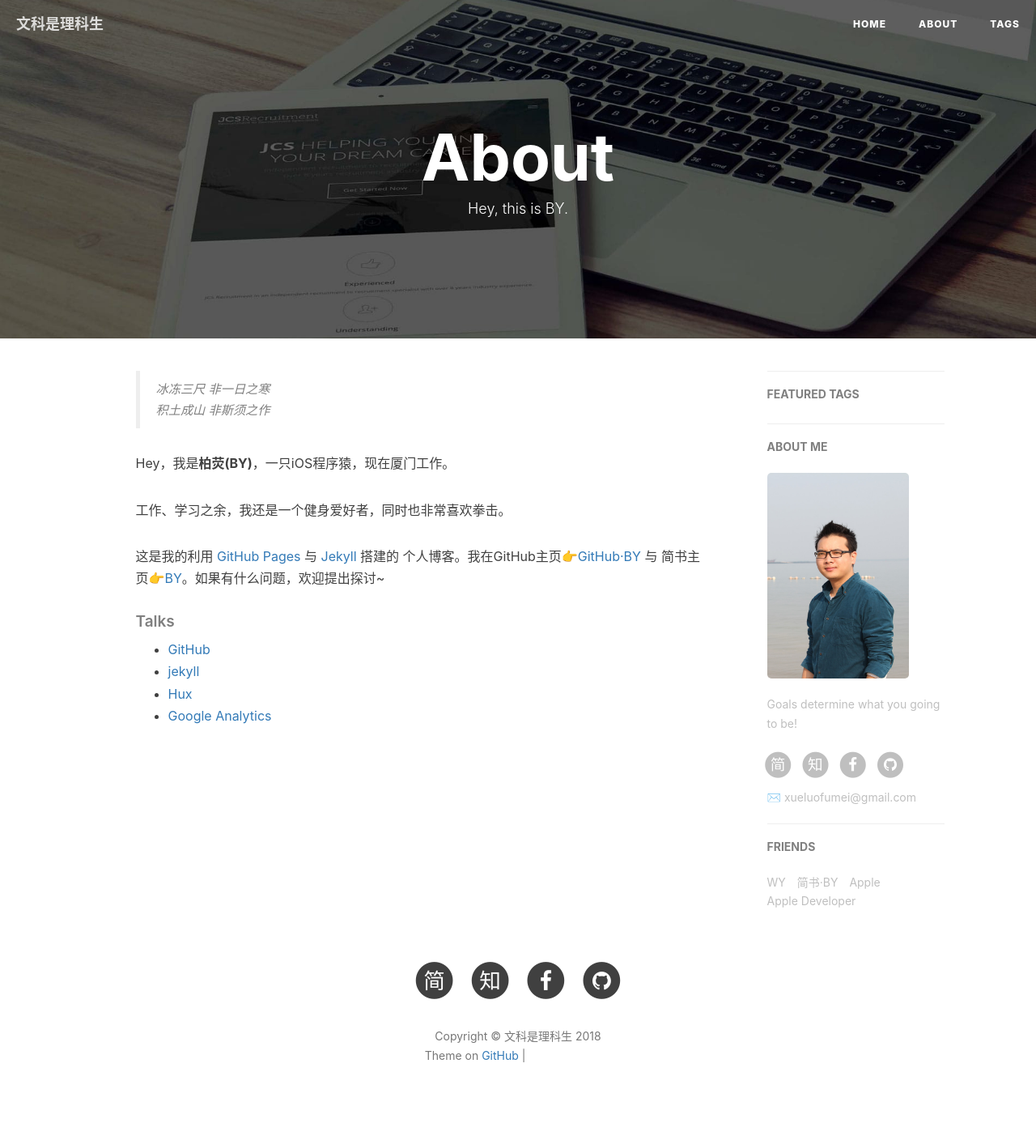
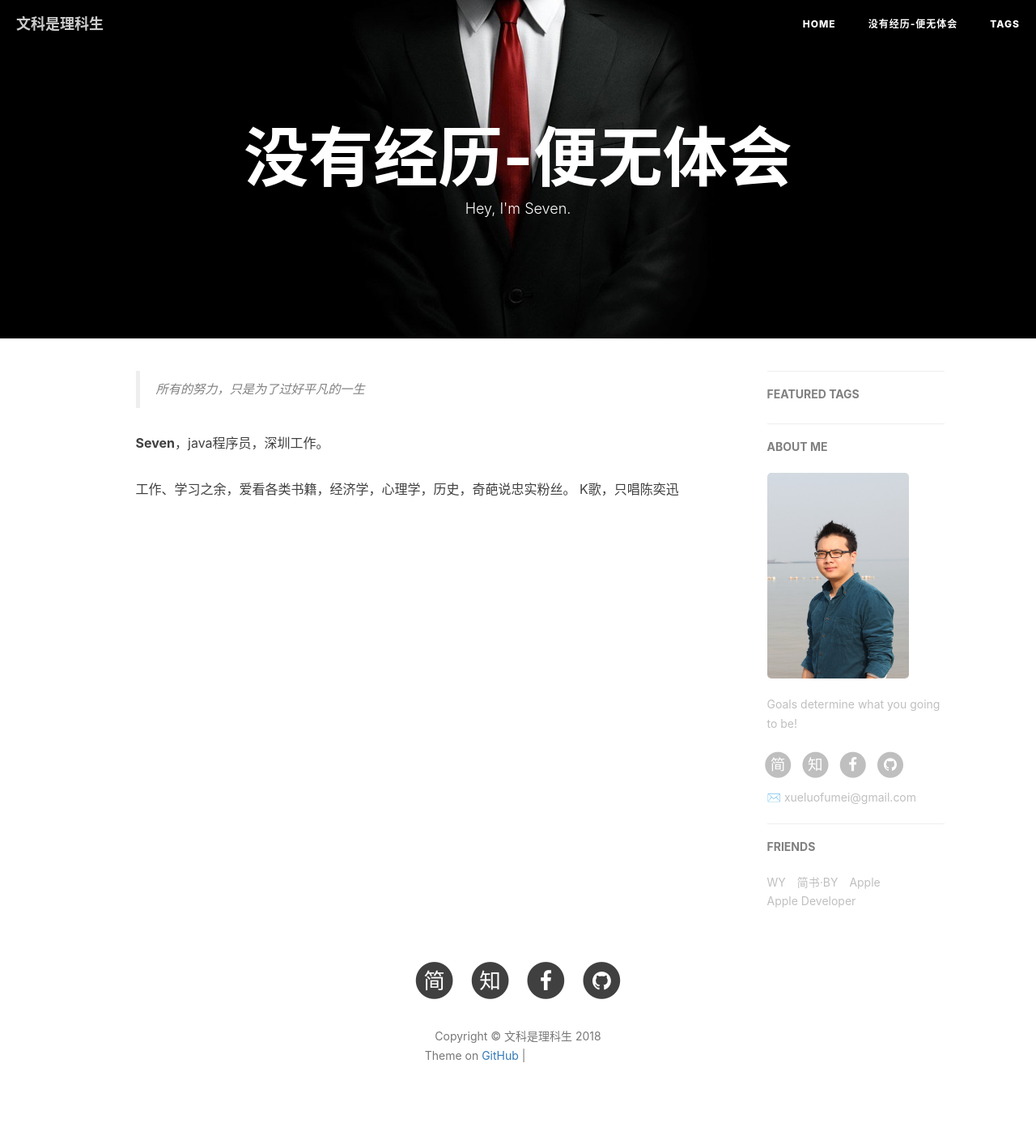
Before and after one commit to xuewenke/seven-blog, a Jekyll site: the page built from about.html, in a window 1280 px wide. Shown: the whole page at 81% size. Built offline with Jekyll 4.4.1, drawn with Linux system fonts in a browser that asks for light colours; nearby versions of some CDN libraries; comment, search, counter and statistics services are not loaded; grey boxes are pictures that could not be loaded.

Commit message:
edit about

```diff
--- a/about.html
+++ b/about.html
@@ -1,8 +1,8 @@
 ---
 layout: page
-title: "About"
-description: "Hey, this is BY."
-header-img: "img/post-bg-rwd.jpg"
+title: "没有经历-便无体会"
+description: "Hey, I'm Seven."
+header-img: "img/about-bg-1.jpg"
 ---
 
 <!-- Language Selector -->
@@ -15,25 +15,26 @@ header-img: "img/post-bg-rwd.jpg"
 <div class="zh post-container">
 
     <!--copied from markdown -->
-    <blockquote><p>冰冻三尺 非一日之寒<br>
-    积土成山 非斯须之作</p></blockquote>
+    <blockquote>
+        <p>所有的努力，只是为了过好平凡的一生</p>
+    </blockquote>
 
-    <p>Hey，我是<strong>柏荧(BY)</strong>，一只iOS程序猿，现在厦门工作。</p>
+    <p><strong>Seven</strong>，java程序员，深圳工作。</p>
 
-    <p>工作、学习之余，我还是一个健身爱好者，同时也非常喜欢拳击。</p>
+    <p>工作、学习之余，爱看各类书籍，经济学，心理学，历史，奇葩说忠实粉丝。 K歌，只唱陈奕迅</p>
 
-    <p>这是我的利用 <a href="https://pages.github.com/">GitHub Pages</a> 与 <a href="http://jekyll.com.cn/">Jekyll</a> 搭建的 个人博客。我在GitHub主页<a href="https://github.com/qiubaiying">👉GitHub·BY</a> 与 简书主页<a href="https://http://www.jianshu.com/u/e71990ada2fd">👉BY</a>。如果有什么问题，欢迎提出探讨~</p>
+    <!-- <p>这是我的利用 <a href="https://pages.github.com/">GitHub Pages</a> 与 <a href="http://jekyll.com.cn/">Jekyll</a> 搭建的 个人博客。我在GitHub主页<a href="https://github.com/qiubaiying">👉GitHub·BY</a> 与 简书主页<a href="https://http://www.jianshu.com/u/e71990ada2fd">👉BY</a>。如果有什么问题，欢迎提出探讨~</p> -->
 
     <p></p>
 
-    <h5>Talks</h5>
+    <!-- <h5>Talks</h5>
 
     <ul>
         <li><a href="https://github.com">GitHub</a></li>
         <li><a href="http://jekyll.com.cn/">jekyll</a></li>
         <li><a href="http://huangxuan.me/">Hux</a></li>
         <li><a href="https://analytics.google.com/analytics">Google Analytics</a></li>
-    </ul>
+    </ul> -->
 </div>
 
 <!-- English Version -->
@@ -58,7 +59,7 @@ header-img: "img/post-bg-rwd.jpg"
 </div> -->
 
 <!-- Handle Language Change -->
-<script type="text/javascript">
+<!-- <script type="text/javascript">
     // get nodes
     var $zh = document.querySelector(".zh");
     var $en = document.querySelector(".en");
@@ -95,13 +96,13 @@ header-img: "img/post-bg-rwd.jpg"
 
     // init
     _render();
-</script>
+</script> -->
 
 
 <!-- Gitalk 评论 start  -->
-{% if site.gitalk.enable %}
+<!-- {% if site.gitalk.enable %} -->
 <!-- Gitalk link  -->
-<link rel="stylesheet" href="https://unpkg.com/gitalk/dist/gitalk.css">
+<!-- <link rel="stylesheet" href="https://unpkg.com/gitalk/dist/gitalk.css">
 <script src="https://unpkg.com/gitalk@latest/dist/gitalk.min.js"></script>
 
 <div id="gitalk-container"></div>
@@ -116,21 +117,21 @@ header-img: "img/post-bg-rwd.jpg"
     id: 'about',
     });
     gitalk.render('gitalk-container');
-</script>
-{% endif %}
+</script> -->
+<!-- {% endif %} -->
 <!-- Gitalk end -->
 
  <!-- disqus 评论框 start  -->
-{% if site.disqus.enable %}
+<!-- {% if site.disqus.enable %} -->
 
-<div class="comment">
+<!-- <div class="comment">
     <div id="disqus_thread" class="disqus-thread">
     </div>
-</div>
+</div> -->
 <!-- disqus 评论框 end -->
 
 <!-- disqus 公共JS代码 start (一个网页只需插入一次) -->
-<script type="text/javascript">
+<!-- <script type="text/javascript">
     /* * * CONFIGURATION VARIABLES * * */
     var disqus_shortname = "{{site.disqus.username}}";
     var disqus_identifier = "{{site.disqus.username}}/{{page.url}}";
@@ -141,6 +142,6 @@ header-img: "img/post-bg-rwd.jpg"
         dsq.src = '//' + disqus_shortname + '.disqus.com/embed.js';
         (document.getElementsByTagName('head')[0] || document.getElementsByTagName('body')[0]).appendChild(dsq);
     })();
-</script>
+</script> -->
 <!-- disqus 公共JS代码 end -->
-{% endif %}
+<!-- {% endif %} -->
```
Also changed, not shown: img/about-BY-gentle.jpg (deleted), img/about-bg-1.jpg (added), 1 other file.
